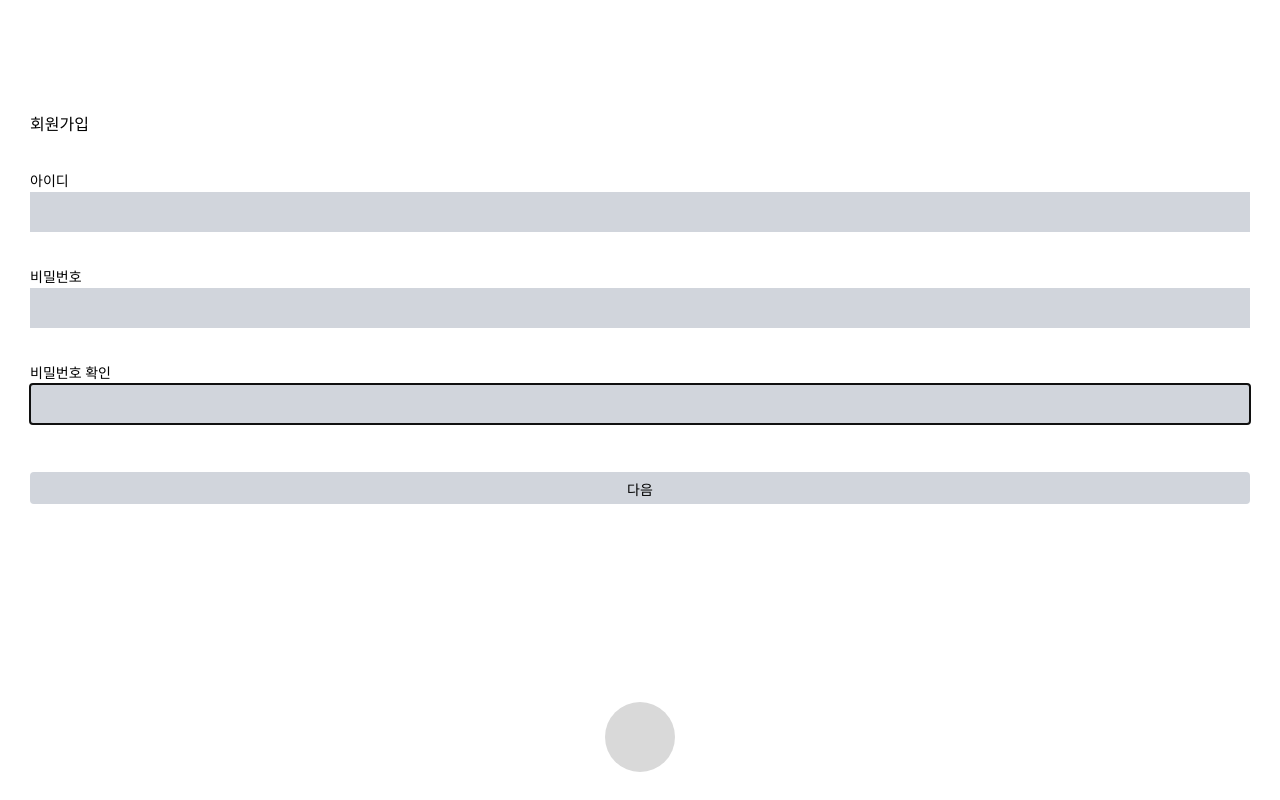
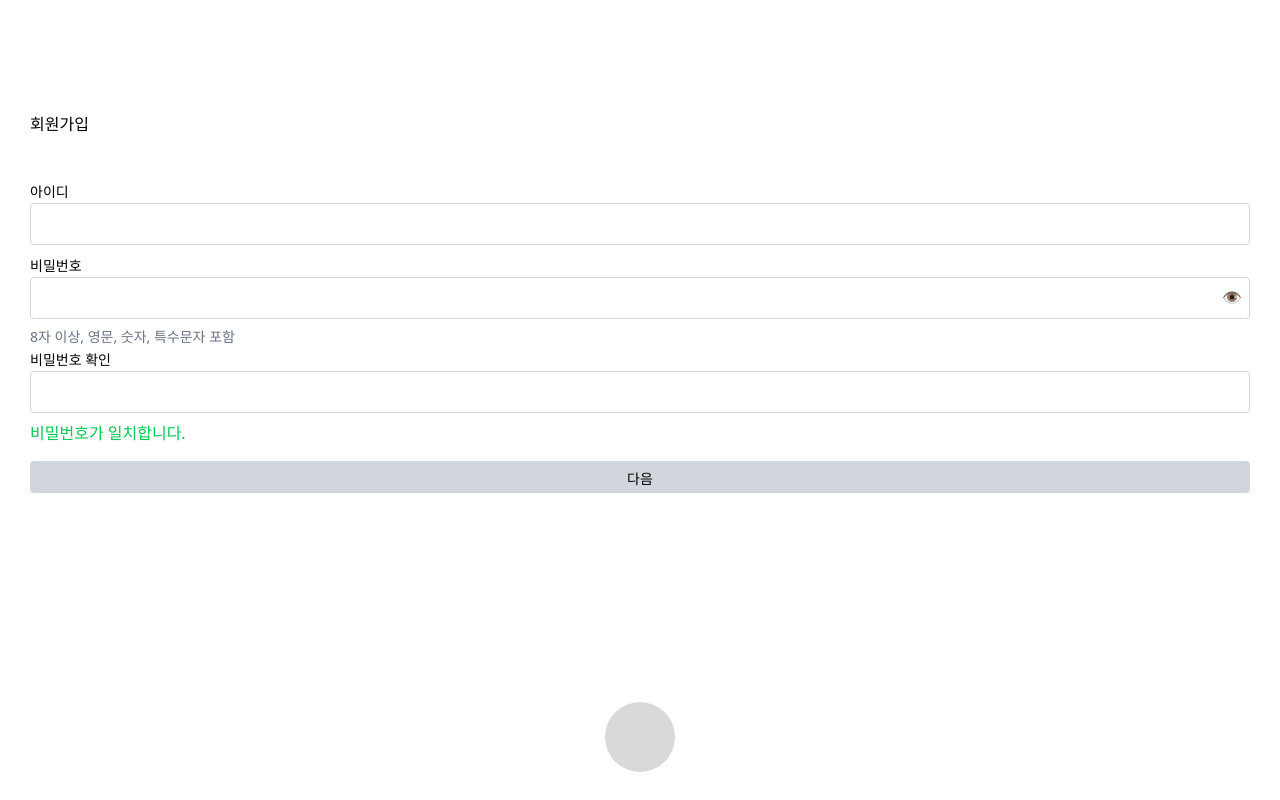
Before and after one commit to kdt-ful-class-three-group/poop, a React (Vite) app in the folder client/: page /Register in a window 1280 px wide. Built offline with nearby package versions, Linux system fonts and the light colour scheme.

Commit message:
회원가입 (로그인, 비밀번호) 하는 중 db 연결 시도 중

```diff
--- a/client/src/pages/Register.jsx
+++ b/client/src/pages/Register.jsx
@@ -1,39 +1,141 @@
 import Input from "../components/Input.jsx"
 import RegisterEmail from '../components/RegisterEmail';
-import { useState } from 'react'
+import React, {useState, useEffect } from "react";
 
 function Register() {
   const [showEmail, setShowEmail] = useState(true);
+  const [username, setUsername] = useState("");
+  const [usernameMessage, setUsernameMessage] = useState("");
+  const [password, setPassword] = useState("");
+  const [passwordCheck, setPasswordCheck] = useState("");
+  const [isPasswordVisible, setIsPasswordVisible] = useState(false);
+  const [isPasswordCheckVisible, setIsPasswordCheckVisible] = useState(false);
+  const [isButtonEnabled, setIsButtonEnabled] = useState(false);
+
+  // 아이디 중복 체크 함수
+  const checkUsername = async (username) => {
+    try {
+      const response = await fetch('http://localhost:8080/login/check-username', {
+        method: 'POST',
+        headers: {
+          'Content-Type': 'application/json',
+        },
+        body: JSON.stringify({ username }),
+      });
+      const data = await response.json();
+      if (data.available) {
+        setUsernameMessage("사용 가능한 아이디입니다.");
+      } else {
+        setUsernameMessage("이미 사용 중인 아이디입니다.");
+      }
+    } catch (error) {
+      console.error("Error checking username:", error);
+    }
+  };
+
+  useEffect(() => {
+    if (username) {
+      checkUsername(username); // 아이디가 변경될 때마다 중복 체크 실행
+    }
+  }, [username]);
+
+  // 비밀번호 유효성 검사
+  const validatePassword = (password) => {
+    const regex = /^(?=.*[A-Za-z])(?=.*\d)[A-Za-z\d]{8,}$/; // 최소 8자, 문자와 숫자 포함
+    return regex.test(password);
+  };
+
+  // 비밀번호 확인 유효성
+  const isPasswordMatch = password === passwordCheck;
+
+  // "다음" 버튼 활성화 여부
+  useEffect(() => {
+    if (username && password && passwordCheck) {
+      setIsButtonEnabled(true);
+    } else {
+      setIsButtonEnabled(false);
+    }
+  }, [username, password, passwordCheck]);
+
+  const togglePasswordVisibility = () => {
+    setIsPasswordVisible(!isPasswordVisible);
+  };
+
+  const togglePasswordCheckVisibility = () => {
+    setIsPasswordCheckVisible(!isPasswordCheckVisible);
+  };
+
+  const handleSubmit = (e) => {
+    e.preventDefault() ;
+    // 회원가입 로직
+  };
+
 
   const buttonClick = (e) => {
     setShowEmail(false);
   }
 
   return (
-    <div className=" w-full h-full">
-      {showEmail
-        ?
-        (
     <div className="w-full h-full">
       <h1 className="justify-start items-left mt-20">회원가입</h1>
       <div className="h-100 flex flex-col justify-center items-center">
-              <form className="w-full" onSubmit={buttonClick}>
-                <label className="text-sm text-black mb-2 ">아이디</label>
-                <Input type="text" name="username" />
+        <form className="w-full" onSubmit={handleSubmit}>
+          <label className="text-sm text-black mb-2">아이디</label>
+          <input
+            type="text"
+            name="username"
+            value={username}
+            onChange={(e) => setUsername(e.target.value)}
+            className="w-full p-2 border border-gray-300 rounded mb-2"
+            required
+          />
+          <p className="text-sm text-gray-500">{usernameMessage}</p>
+
           <label className="text-sm text-black mb-2">비밀번호</label>
-                <Input type="password" name="password" />
+          <div className="relative">
+            <input
+              type={isPasswordVisible ? "text" : "password"}
+              name="password"
+              value={password}
+              onChange={(e) => setPassword(e.target.value)}
+              className="w-full p-2 border border-gray-300 rounded mb-2"
+              required
+            />
+            <button
+              type="button"
+              onClick={togglePasswordVisibility}
+              className="absolute right-2 top-2"
+            >
+              👁️
+            </button>
+          </div>
+          <p className="text-sm text-gray-500">
+            {validatePassword(password) ? "유효한 비밀번호입니다." : "8자 이상, 영문, 숫자, 특수문자 포함"}
+          </p>
+
           <label className="text-sm text-black mb-2">비밀번호 확인</label>
-                <Input type="password" name="passwordCheck" />
-                <button type="submit"
-                  className="w-full h-8 text-center text-sm bg-gray-300 hover:bg-gray-500 py-2 rounded mt-4">
+          <input
+            type={isPasswordCheckVisible ? "text" : "password"}
+            name="passwordCheck"
+            value={passwordCheck}
+            onChange={(e) => setPasswordCheck(e.target.value)}
+            className="w-full p-2 border border-gray-300 rounded mb-2"
+            required
+          />
+          <p className={`test-sm ${isPasswordMatch ? "text-green-500" : "text-red-500"}`}>
+            {isPasswordMatch ? "비밀번호가 일치합니다." : "다시 입력해주세요"}
+          </p>
+
+          <button
+            type="submit"
+            className={`w-full h-8 text-center text-sm bg-gray-300 hover:bg-gray-500 py-2 rounded mt-4 ${isButtonEnabled ? "bg-blue-500" : "bg-gray-300"}`}
+            disabled={!isButtonEnabled}
+          >
             다음
           </button>
         </form>
       </div>
     </div>
-        )
-        : (<RegisterEmail />)}
-    </div>
   );
 }
 
```
Also changed, not shown: 2 other files (tests, documents, lock files or other folders). Lines whose indentation alone changed are shown as unchanged.
